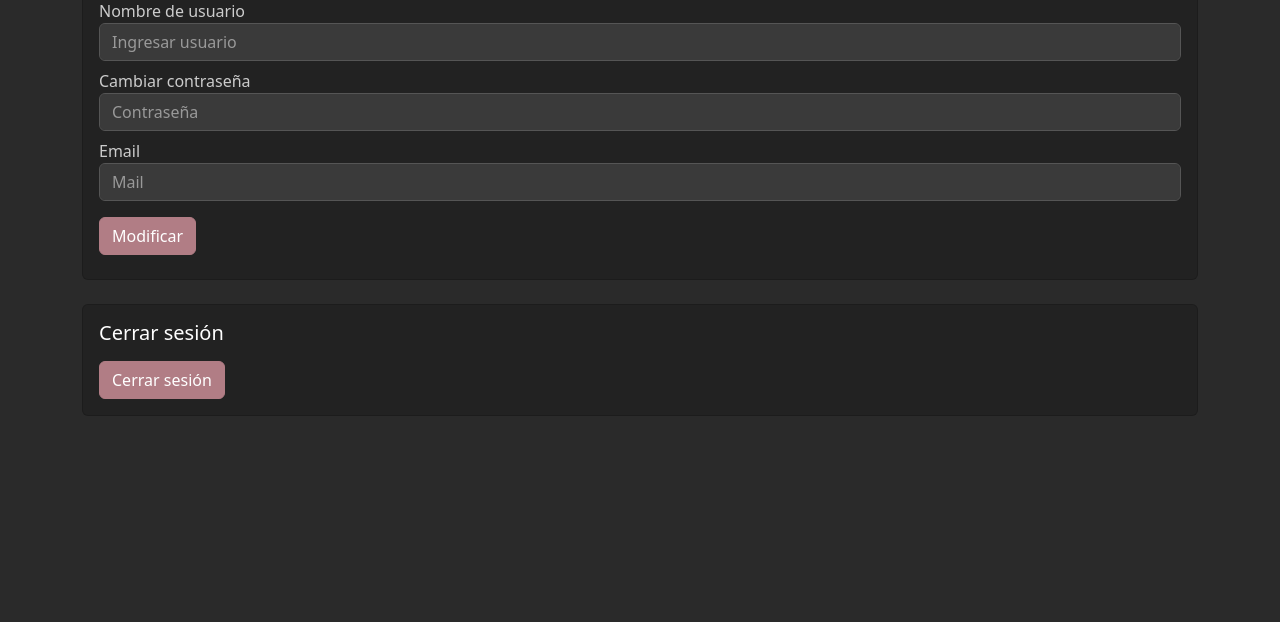
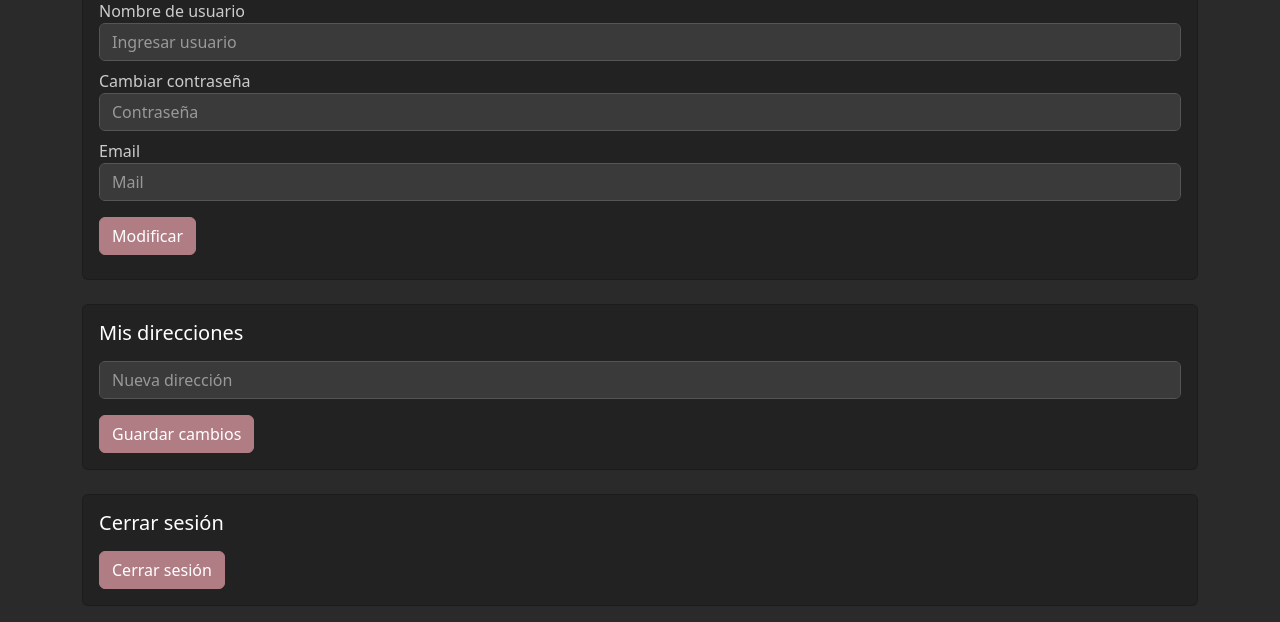
Before and after one commit to AmadeusMaho/ferremas-int, a Django app: page /usuario/ in a window 1280 px wide. Shown: the part 178-800 px from the top of the page. Run offline with Django 5.2, Linux system fonts and the light colour scheme.

Commit message:
direcciones

```diff
--- a/ferremas/urls.py
+++ b/ferremas/urls.py
@@ -41,6 +41,7 @@ urlpatterns = [
     path('usuarios/', views.verUsuarios, name='verUsuarios'),
     path('detalle/<str:id>/', views.verDetalleId, name='listadetalles'),
     path('buscar/', views.buscarProducto, name='buscarProducto'),
-    path('productos/', views.verProductosLista, name='verProductosLista')
-
+    path('productos/', views.verProductosLista, name='verProductosLista'),
+    path('direcciones/', views.direcciones, name='direcciones'),
+    path('direcciones/eliminar/<int:direccion_id>/', views.eliminar_direccion, name='eliminar_direccion'),
 ]
--- a/ferremasDjango/templates/usuario.html
+++ b/ferremasDjango/templates/usuario.html
@@ -1,6 +1,6 @@
 {% extends "template.html" %}
 {% load static %}
-{% block titulo %}Ferremas - Login{% endblock %}
+{% block titulo %}Ferremas - Perfil{% endblock %}
 {% block content %}
 <div class="container mt-5 pt-5">
   <div class="card">
@@ -33,6 +33,47 @@
 
   <div class="card mt-4">
     <div class="card-body">
+      <h5 class="card-title">Mis direcciones</h5>
+
+      <form method="post" action="{% url 'direcciones' %}">
+        {% csrf_token %}
+
+        {% for direccion in direcciones %}
+          <div class="form-group mt-2 mb-2 d-flex align-items-center">
+            <input
+              type="text"
+              class="form-control me-2"
+              name="direccion_{{ direccion.direccionId }}"
+              value="{{ direccion.descripcion }}"
+            >
+            <button
+              type="submit"
+              name="eliminar"
+              value="{{ direccion.direccionId }}"
+              class="btn btn-danger btn-sm"
+              onclick="return confirm('¿Seguro que deseas eliminar esta dirección?');"
+            >
+              Eliminar
+            </button>
+          </div>
+        {% endfor %}
+
+        <div class="form-group mt-3">
+          <input
+            type="text"
+            class="form-control"
+            name="nueva_direccion"
+            placeholder="Nueva dirección"
+          >
+        </div>
+
+        <button type="submit" name="guardar" class="btn btn-primary mt-3">Guardar cambios</button>
+      </form>
+    </div>
+  </div>
+
+  <div class="card mt-4">
+    <div class="card-body">
       <h5 class="card-title">Cerrar sesión</h5>
       <form method="post" action="{% url 'logout' %}">
         {% csrf_token %}
@@ -41,5 +82,4 @@
     </div>
   </div>
 </div>
-
 {% endblock %}
--- a/ferremasDjango/views.py
+++ b/ferremasDjango/views.py
@@ -104,14 +104,28 @@ def verUsuario(request):
     clave = request.session.get('clave', '')
     tipo_usuario = request.session.get('tipo_usuario', '')
     email = request.session.get('email', '')
+
+    direcciones = []
+
+    if usuarioId:
+        try:
+            response = requests.get(f"http://localhost:8088/api/cliente/{usuarioId}/direcciones")
+            if response.status_code == 200:
+                direcciones = response.json()
+        except Exception as e:
+            print(f"Error al obtener direcciones para el usuario {usuarioId}: {e}")
+
     contexto = {
         "usuario": usuario,
         "tipo_usuario": tipo_usuario,
         "email": email,
         "usuarioId": usuarioId,
-        "clave": clave
+        "clave": clave,
+        "direcciones": direcciones,
     }
+
     return render(request, 'usuario.html', contexto)
+
 
 def actualizarUsuario(request):
     if request.method == 'POST' and request.POST.get('_method') == 'PUT':
@@ -435,3 +449,70 @@ def verProductosLista(request):
             #'cantidad' : cantidad,
             #'precio_unit' : producto.get('precio')
         #}
+
+def direcciones(request):
+    usuario_id = request.session.get('usuarioId', '')
+    if not usuario_id:
+        return redirect('login')
+
+    if request.method == 'POST':
+        if 'eliminar' in request.POST:
+            direccion_id = request.POST['eliminar']
+            try:
+                response = requests.delete(f"http://localhost:8088/api/direccion/{direccion_id}")
+                if response.status_code != 200:
+                    print(f"Error eliminando dirección {direccion_id}: {response.text}")
+            except Exception as e:
+                print(f"Error eliminando dirección {direccion_id}: {e}")
+            return redirect('usuario')
+
+        elif 'guardar' in request.POST:
+            # Aquí va tu código para actualizar y agregar direcciones (como antes)
+            for key in request.POST:
+                if key.startswith('direccion_') and key != 'nueva_direccion':
+                    direccion_id = int(key.split('_')[1])
+                    nueva_descripcion = request.POST.get(key).strip()
+                    if nueva_descripcion != '':
+                        try:
+                            response = requests.put(
+                                f"http://localhost:8088/api/direccion/{direccion_id}",
+                                json={
+                                    "nombre": "",
+                                    "descripcion": nueva_descripcion,
+                                    "cliente": {"clienteId": int(usuario_id)}
+                                }
+                            )
+                            if response.status_code != 200:
+                                print(f"Error actualizando dirección {direccion_id}: {response.text}")
+                        except Exception as e:
+                            print(f"Error actualizando dirección {direccion_id}: {e}")
+
+            nueva_direccion = request.POST.get('nueva_direccion', '').strip()
+            if nueva_direccion != '':
+                try:
+                    response = requests.post(
+                        "http://localhost:8088/api/direccion",
+                        json={
+                            "nombre": "",
+                            "descripcion": nueva_direccion,
+                            "cliente": {"clienteId": int(usuario_id)}
+                        }
+                    )
+                    if response.status_code != 200:
+                        print(f"Error agregando nueva dirección: {response.text}")
+                except Exception as e:
+                    print(f"Error agregando nueva dirección: {e}")
+
+            return redirect('usuario')
+
+    return redirect('usuario')
+
+def eliminar_direccion(request, direccion_id):
+    if request.method == 'POST':
+        try:
+            response = requests.delete(f"http://localhost:8088/api/direccion/{direccion_id}")
+            if response.status_code != 200:
+                print(f"Error eliminando dirección: código {response.status_code}")
+        except Exception as e:
+            print(f"Error eliminando dirección {direccion_id}: {e}")
+    return redirect('usuario')
```
Also changed, not shown: db.sqlite3.
